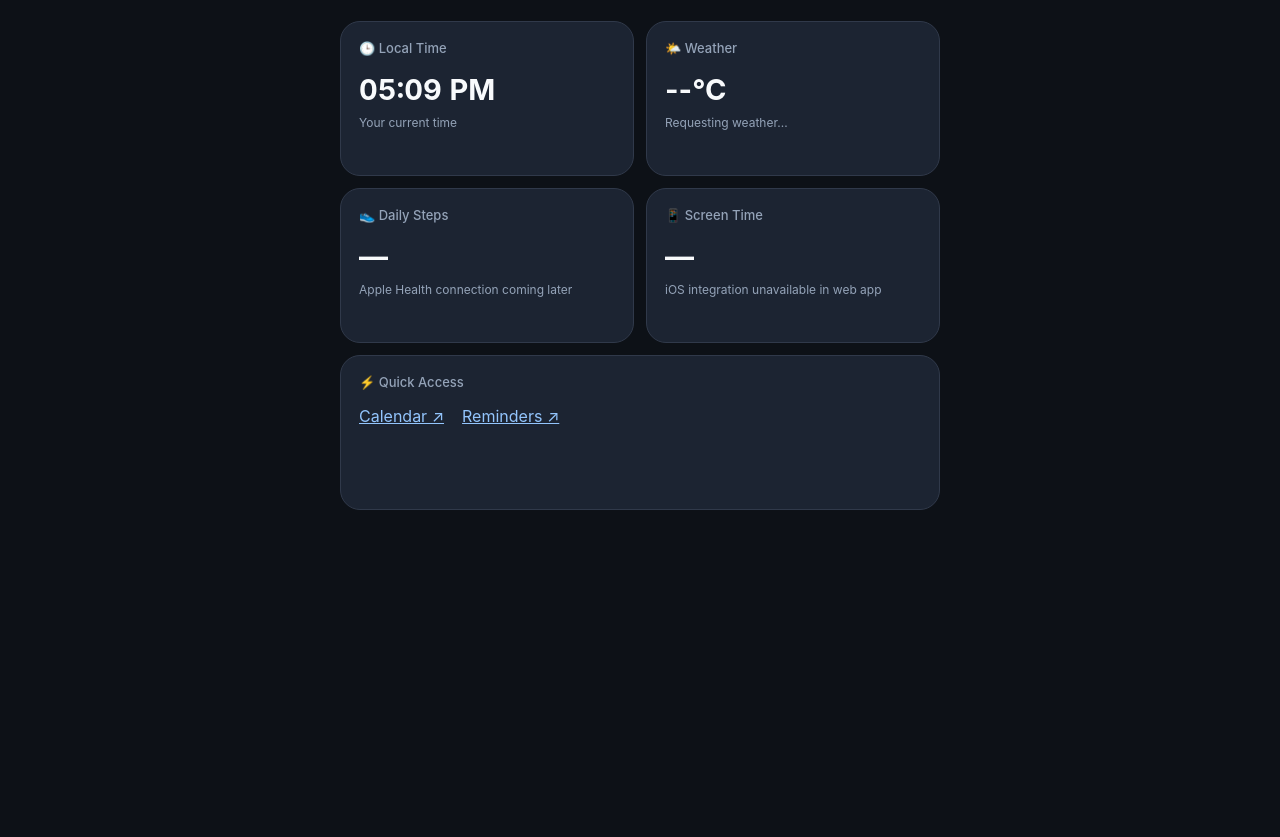
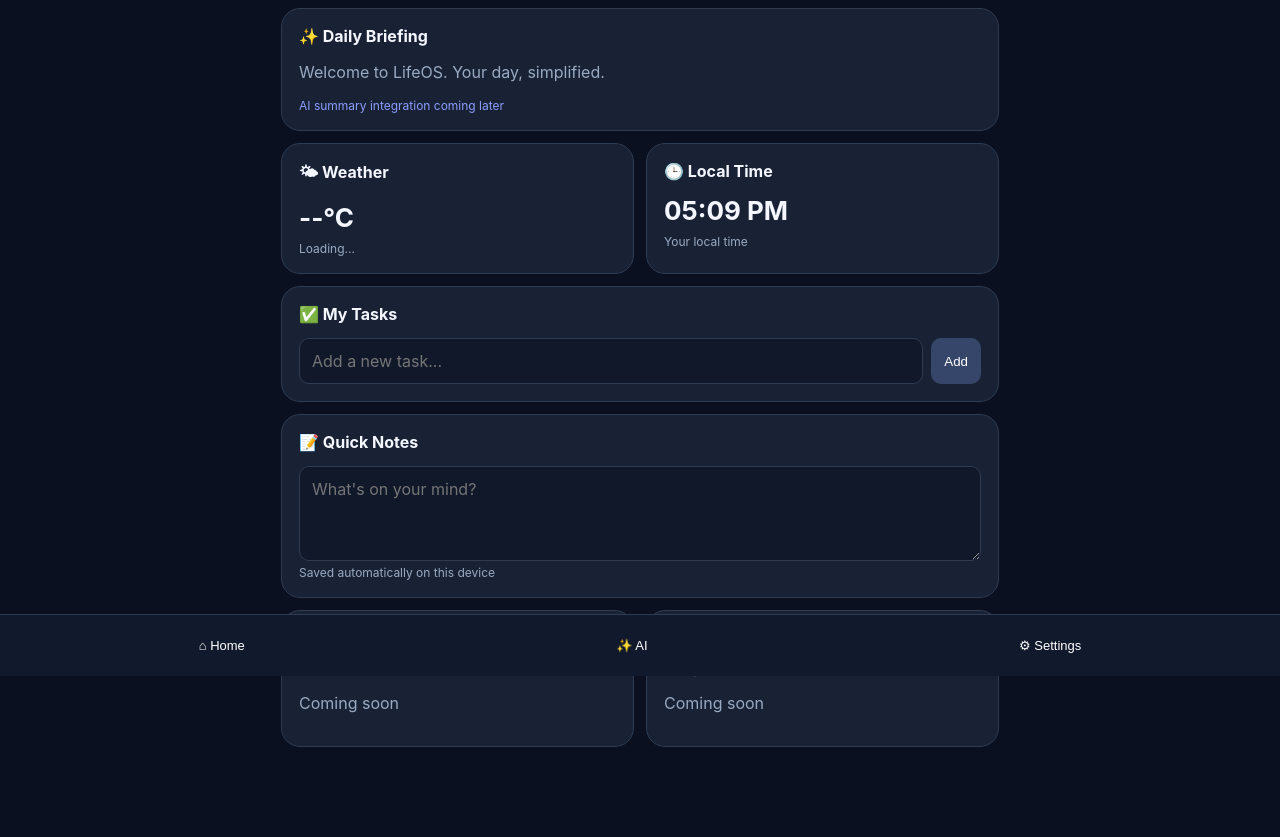
Before and after one commit to anmolmz/LifeOS, a plain HTML site: page index.html in a window 1280 px wide. Shown: the part 124-961 px from the top of the page. Before the commit the page ends 800 px from the top, so only its background shows below. Drawn offline with Linux system fonts and the light colour scheme.

Commit message:
Update index.html

```diff
--- a/index.html
+++ b/index.html
@@ -3,192 +3,379 @@
 <html lang="en">
 <head>
 <meta charset="UTF-8">
-  <meta name="viewport" content="width=device-width, initial-scale=1">
-  <meta name="theme-color" content="#0d1117">
-  <title>LifeOS — Dashboard</title>
+<meta name="viewport" content="width=device-width,initial-scale=1">
+<meta name="theme-color" content="#0b1020">
+<meta name="apple-mobile-web-app-capable" content="yes">
+<meta name="apple-mobile-web-app-title" content="LifeOS">
+<title>LifeOS — My Dashboard</title>
 <style>
-    * { box-sizing: border-box; }
-
+:root {
+  color-scheme: dark;
+  --bg:#0b1020;
+  --card:#192235;
+  --border:#2e3b51;
+  --muted:#9aaac2;
+  --accent:#8b9dff;
+}
+* { box-sizing:border-box; }
 body {
-      margin: 0;
-      padding: 24px 18px;
-      background: #0d1117;
-      color: #f8fafc;
-      font-family: -apple-system, BlinkMacSystemFont,
-                   "Segoe UI", sans-serif;
+  margin:0;
+  background:var(--bg);
+  color:#f4f7ff;
+  font-family:-apple-system,BlinkMacSystemFont,"Segoe UI",sans-serif;
 }
-
-    main { max-width: 600px; margin: auto; }
-
-    .subtitle {
-      color: #94a3b8;
-      font-size: 13px;
-      letter-spacing: 2px;
+main { max-width:750px; margin:auto; padding:25px 16px 90px; }
+header { display:flex; justify-content:space-between; align-items:center; }
+h1 { font-size:37px; margin:6px 0; letter-spacing:-1px; }
+h2 { font-size:16px; margin:0 0 14px; }
+p { color:var(--muted); }
+.small { color:var(--muted); font-size:12px; }
+.grid {
+  display:grid;
+  grid-template-columns:repeat(2,minmax(0,1fr));
+  gap:12px;
+  margin-top:20px;
 }
-
-    h1 { font-size: 38px; margin: 8px 0; }
-
-    .grid {
-      display: grid;
-      grid-template-columns: repeat(2, minmax(0, 1fr));
-      gap: 12px;
-      margin-top: 24px;
+.card {
+  min-width:0;
+  background:var(--card);
+  border:1px solid var(--border);
+  border-radius:19px;
+  padding:17px;
 }
-
-    .card {
-      background: #1c2432;
-      border: 1px solid #30394a;
-      padding: 18px;
-      border-radius: 20px;
-      min-height: 155px;
+.wide { grid-column:1/-1; }
+.value { font-size:26px; font-weight:750; margin:8px 0; }
+button {
+  background:#36466a;
+  color:white;
+  border:0;
+  border-radius:10px;
+  padding:10px 13px;
+  cursor:pointer;
 }
-
-    .card h2 {
-      color: #94a3b8;
-      font-size: 13px;
-      font-weight: 500;
-      margin: 0 0 16px;
+button:active { opacity:.7; }
+input,textarea {
+  width:100%;
+  background:#10182a;
+  color:white;
+  border:1px solid var(--border);
+  border-radius:10px;
+  padding:12px;
+  font:inherit;
 }
-
-    .value {
-      font-size: 29px;
-      font-weight: 700;
-      margin-bottom: 8px;
+textarea { min-height:95px; resize:vertical; }
+.task { display:flex; align-items:center; gap:9px; margin:12px 0; }
+.task input { width:auto; }
+.task span { flex:1; overflow-wrap:anywhere; }
+.task button { padding:6px 10px; }
+.row { display:flex; gap:8px; }
+.row input { flex:1; min-width:0; }
+.hidden { display:none!important; }
+.widget-option { display:block; margin:12px 0; }
+.widget-option input { width:auto; }
+nav {
+  position:fixed;
+  bottom:0;
+  left:0;
+  right:0;
+  background:#111a2c;
+  border-top:1px solid var(--border);
+  padding:13px;
+  display:flex;
+  justify-content:space-around;
 }
-
-    .detail { font-size: 12px; color: #94a3b8; }
-
-    .full { grid-column: 1 / -1; }
-
-    #clock { font-variant-numeric: tabular-nums; }
+nav button { background:transparent; font-size:13px; }
+.status { color:var(--accent); font-size:12px; }
 </style>
 </head>
 <body>
 <main>
-    <div class="subtitle">YOUR PERSONAL COMMAND CENTRE</div>
-    <h1>LifeOS.</h1>
-    <p id="date" class="detail">Loading date...</p>
+  <header>
+    <div>
+      <div class="small">YOUR PERSONAL COMMAND CENTRE</div>
+      <h1>LifeOS<span style="color:var(--accent)">.</span></h1>
+      <div class="small" id="date"></div>
+    </div>
+    <button onclick="showPage('settings')">⚙️</button>
+  </header>
 
-    <section class="grid">
-      <div class="card">
+  <section id="home">
+    <div class="grid">
+
+      <article class="card wide" data-widget="briefing">
+        <h2>✨ Daily Briefing</h2>
+        <p id="briefing">Welcome to LifeOS. Your day, simplified.</p>
+        <div class="status">AI summary integration coming later</div>
+      </article>
+
+      <article class="card" data-widget="weather">
+        <h2>🌤 Weather</h2>
+        <div class="value" id="temp">--°C</div>
+        <div class="small" id="weatherText">Loading...</div>
+      </article>
+
+      <article class="card" data-widget="clock">
         <h2>🕒 Local Time</h2>
         <div class="value" id="clock">--:--</div>
-        <div class="detail">Your current time</div>
+        <div class="small">Your local time</div>
+      </article>
+
+      <article class="card wide" data-widget="tasks">
+        <h2>✅ My Tasks</h2>
+        <div id="taskList"></div>
+        <div class="row">
+          <input id="taskInput" placeholder="Add a new task..."
+                 maxlength="150">
+          <button onclick="addTask()">Add</button>
         </div>
+      </article>
 
-      <div class="card">
-        <h2>🌤️ Weather</h2>
-        <div class="value" id="temperature">--°C</div>
-        <div class="detail" id="weather">
-          Requesting weather...
+      <article class="card wide" data-widget="notes">
+        <h2>📝 Quick Notes</h2>
+        <textarea id="notes" placeholder="What's on your mind?"></textarea>
+        <div class="small">Saved automatically on this device</div>
+      </article>
+
+      <article class="card" data-widget="stocks">
+        <h2>📈 Watchlist</h2>
+        <div class="small">Your favorite stocks</div>
+        <p>Coming soon</p>
+      </article>
+
+      <article class="card" data-widget="news">
+        <h2>📰 News</h2>
+        <div class="small">Your personalized headlines</div>
+        <p>Coming soon</p>
+      </article>
+
     </div>
+  </section>
+
+  <section id="ai" class="hidden">
+    <div class="grid">
+      <article class="card wide">
+        <h2>✨ LifeOS AI</h2>
+        <p>Your personal AI assistant will appear here.</p>
+        <div class="status">
+          Secure Gemini/OpenAI integration coming later.
         </div>
+      </article>
+    </div>
+  </section>
 
-      <div class="card">
-        <h2>👟 Daily Steps</h2>
-        <div class="value">—</div>
-        <div class="detail">Apple Health connection coming later</div>
+  <section id="settings" class="hidden">
+    <div class="grid">
+      <article class="card wide">
+        <h2>⚙️ Customize Dashboard</h2>
+        <p>Choose which widgets appear on your Home page.</p>
+        <div id="widgetSettings"></div>
+      </article>
+      <article class="card wide">
+        <h2>About LifeOS</h2>
+        <p>Your personal dashboard, built for any device.</p>
+        <div class="small">
+          Tasks and preferences are saved in this browser.
+          They do not sync between devices yet.
         </div>
-
-      <div class="card">
-        <h2>📱 Screen Time</h2>
-        <div class="value">—</div>
-        <div class="detail">iOS integration unavailable in web app</div>
-      </div>
-
-      <div class="card full">
-        <h2>⚡ Quick Access</h2>
-        <p>
-          <a href="https://www.icloud.com/calendar/"
-             style="color:#93c5fd">Calendar ↗</a>
-          &nbsp;&nbsp;
-          <a href="https://www.icloud.com/reminders/"
-             style="color:#93c5fd">Reminders ↗</a>
-        </p>
+      </article>
     </div>
   </section>
 </main>
 
+<nav>
+  <button onclick="showPage('home')">⌂ Home</button>
+  <button onclick="showPage('ai')">✨ AI</button>
+  <button onclick="showPage('settings')">⚙ Settings</button>
+</nav>
+
 <script>
-    function updateClock() {
-      const now = new Date();
+const $ = id => document.getElementById(id);
 
-      document.getElementById("clock").textContent =
-        now.toLocaleTimeString([], {
-          hour: "2-digit",
-          minute: "2-digit"
-        });
+function loadSaved(key, fallback) {
+  try {
+    const value = localStorage.getItem(key);
+    return value === null ? fallback : JSON.parse(value);
+  } catch {
+    return fallback;
+  }
+}
 
-      document.getElementById("date").textContent =
-        now.toLocaleDateString([], {
-          weekday: "long",
-          month: "long",
-          day: "numeric",
-          year: "numeric"
+function save(key, value) {
+  try {
+    localStorage.setItem(key, JSON.stringify(value));
+  } catch {
+    console.warn("Unable to save data");
+  }
+}
+
+// Navigation
+function showPage(page) {
+  ["home","ai","settings"].forEach(id => {
+    $(id).classList.toggle("hidden", id !== page);
   });
 }
 
-    updateClock();
-    setInterval(updateClock, 1000);
+// Clock and date
+function updateTime() {
+  const now = new Date();
 
-    const weatherCodes = {
-      0: "Clear sky",
-      1: "Mostly clear",
-      2: "Partly cloudy",
-      3: "Overcast",
-      45: "Fog",
-      61: "Light rain",
-      63: "Rain",
-      65: "Heavy rain",
-      71: "Light snow",
-      73: "Snow",
-      95: "Thunderstorm"
-    };
+  $("clock").textContent = now.toLocaleTimeString([], {
+    hour:"2-digit", minute:"2-digit"
+  });
 
-    async function loadWeather(position) {
+  $("date").textContent = now.toLocaleDateString([], {
+    weekday:"long", month:"long", day:"numeric", year:"numeric"
+  });
+}
+updateTime();
+setInterval(updateTime, 1000);
+
+// Weather
+async function getWeather(position) {
   const { latitude, longitude } = position.coords;
-
-      const url = new URL(
-        "https://api.open-meteo.com/v1/forecast"
-      );
-
-      url.searchParams.set("latitude", latitude);
-      url.searchParams.set("longitude", longitude);
-      url.searchParams.set(
-        "current", "temperature_2m,weather_code"
-      );
+  const params = new URLSearchParams({
+    latitude, longitude,
+    current:"temperature_2m,weather_code",
+    temperature_unit:"celsius"
+  });
 
   try {
-        const response = await fetch(url);
-        if (!response.ok) throw new Error("Weather unavailable");
+    const response = await fetch(
+      "https://api.open-meteo.com/v1/forecast?" + params
+    );
+    if (!response.ok) throw new Error("Weather request failed");
 
     const data = await response.json();
+    const current = data.current;
+    const code = current.weather_code;
 
-        document.getElementById("temperature").textContent =
-          Math.round(data.current.temperature_2m) + "°C";
+    $("temp").textContent =
+      Math.round(current.temperature_2m) + "°C";
 
-        document.getElementById("weather").textContent =
-          weatherCodes[data.current.weather_code] ||
-          "Weather updated";
+    let description = "Cloudy";
+    if (code === 0) description = "Clear sky";
+    else if (code <= 2) description = "Partly cloudy";
+    else if (code === 3) description = "Overcast";
+    else if (code >= 45 && code <= 48) description = "Foggy";
+    else if (code >= 51 && code <= 67) description = "Rainy";
+    else if (code >= 71 && code <= 86) description = "Snowy";
+    else if (code >= 95) description = "Thunderstorms";
+
+    $("weatherText").textContent = description;
   } catch {
-        document.getElementById("weather").textContent =
-          "Unable to load weather";
+    $("weatherText").textContent = "Weather unavailable";
   }
 }
 
-    if ("geolocation" in navigator) {
+if (navigator.geolocation) {
   navigator.geolocation.getCurrentPosition(
-        loadWeather,
-        () => {
-          document.getElementById("weather").textContent =
-            "Location permission required";
-        },
-        { timeout: 10000 }
+    getWeather,
+    () => $("weatherText").textContent =
+      "Allow location to show weather",
+    { timeout:10000 }
   );
 } else {
-      document.getElementById("weather").textContent =
-        "Location not supported";
+  $("weatherText").textContent = "Location unavailable";
 }
+
+// Tasks
+let tasks = loadSaved("lifeos-tasks", []);
+
+function renderTasks() {
+  const list = $("taskList");
+  list.replaceChildren();
+
+  tasks.forEach((task, index) => {
+    const row = document.createElement("div");
+    row.className = "task";
+
+    const check = document.createElement("input");
+    check.type = "checkbox";
+    check.checked = task.done;
+    check.onchange = () => {
+      tasks[index].done = check.checked;
+      save("lifeos-tasks", tasks);
+      renderTasks();
+    };
+
+    const name = document.createElement("span");
+    name.textContent = task.text;
+    if (task.done) name.style.textDecoration = "line-through";
+
+    const remove = document.createElement("button");
+    remove.textContent = "×";
+    remove.onclick = () => {
+      tasks.splice(index, 1);
+      save("lifeos-tasks", tasks);
+      renderTasks();
+    };
+
+    row.append(check, name, remove);
+    list.appendChild(row);
+  });
+}
+
+function addTask() {
+  const input = $("taskInput");
+  const text = input.value.trim();
+  if (!text) return;
+
+  tasks.push({ text, done:false });
+  save("lifeos-tasks", tasks);
+  input.value = "";
+  renderTasks();
+}
+
+$("taskInput").addEventListener("keydown", e => {
+  if (e.key === "Enter") addTask();
+});
+renderTasks();
+
+// Notes
+$("notes").value = loadSaved("lifeos-notes", "");
+$("notes").addEventListener("input", e => {
+  save("lifeos-notes", e.target.value);
+});
+
+// Widget customization
+const widgetNames = {
+  briefing:"✨ Daily Briefing",
+  weather:"🌤 Weather",
+  clock:"🕒 Clock",
+  tasks:"✅ Tasks",
+  notes:"📝 Notes",
+  stocks:"📈 Watchlist",
+  news:"📰 News"
+};
+
+let preferences = loadSaved("lifeos-widgets", {});
+
+function applyWidgets() {
+  document.querySelectorAll("[data-widget]").forEach(card => {
+    const name = card.dataset.widget;
+    card.classList.toggle("hidden", preferences[name] === false);
+  });
+}
+
+Object.entries(widgetNames).forEach(([key, label]) => {
+  const row = document.createElement("label");
+  row.className = "widget-option";
+
+  const check = document.createElement("input");
+  check.type = "checkbox";
+  check.checked = preferences[key] !== false;
+
+  check.onchange = () => {
+    preferences[key] = check.checked;
+    save("lifeos-widgets", preferences);
+    applyWidgets();
+  };
+
+  row.append(check, " " + label);
+  $("widgetSettings").appendChild(row);
+});
+
+applyWidgets();
 </script>
 </body>
 </html>
```
Lines whose indentation alone changed are shown as unchanged.
